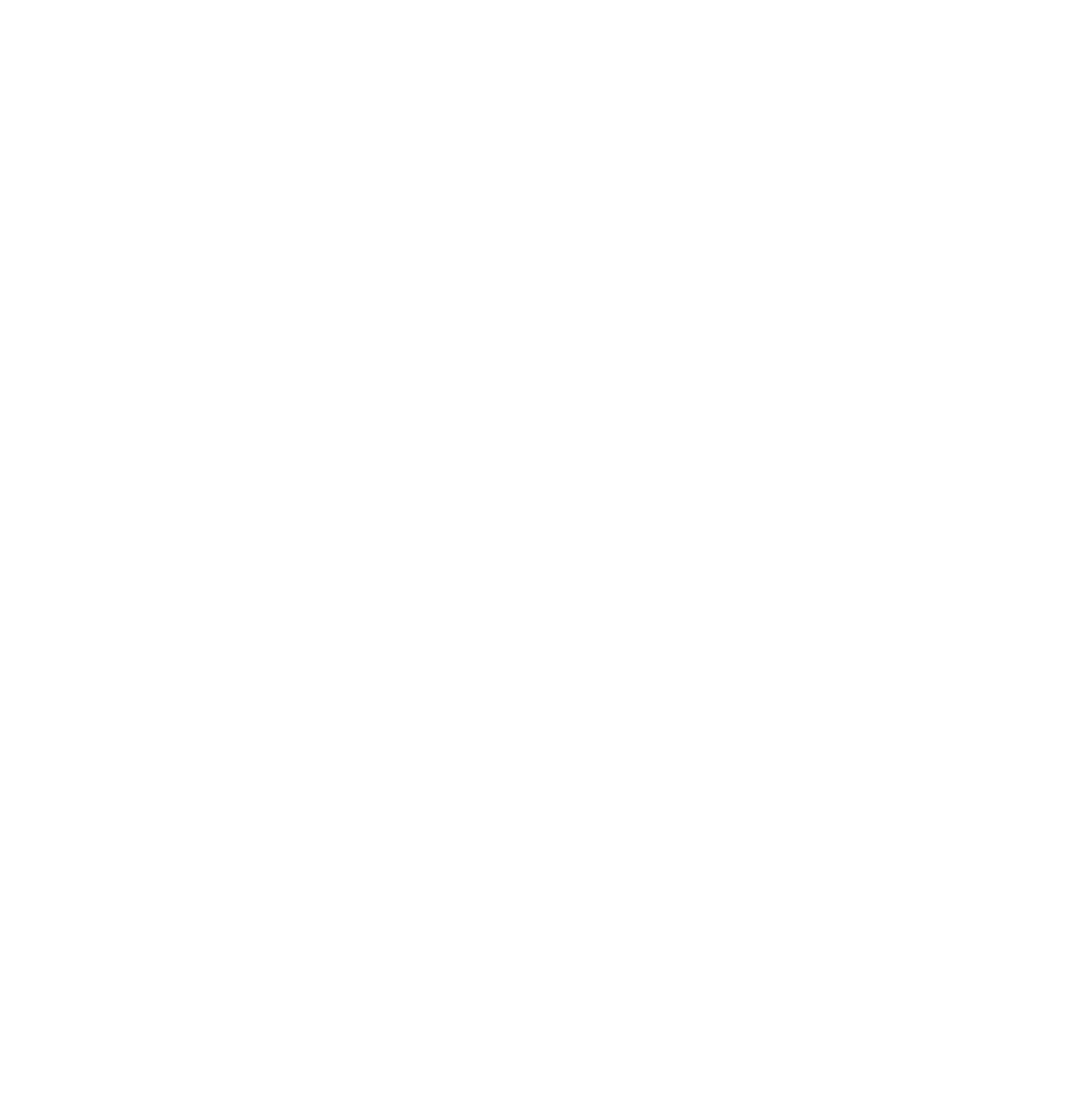
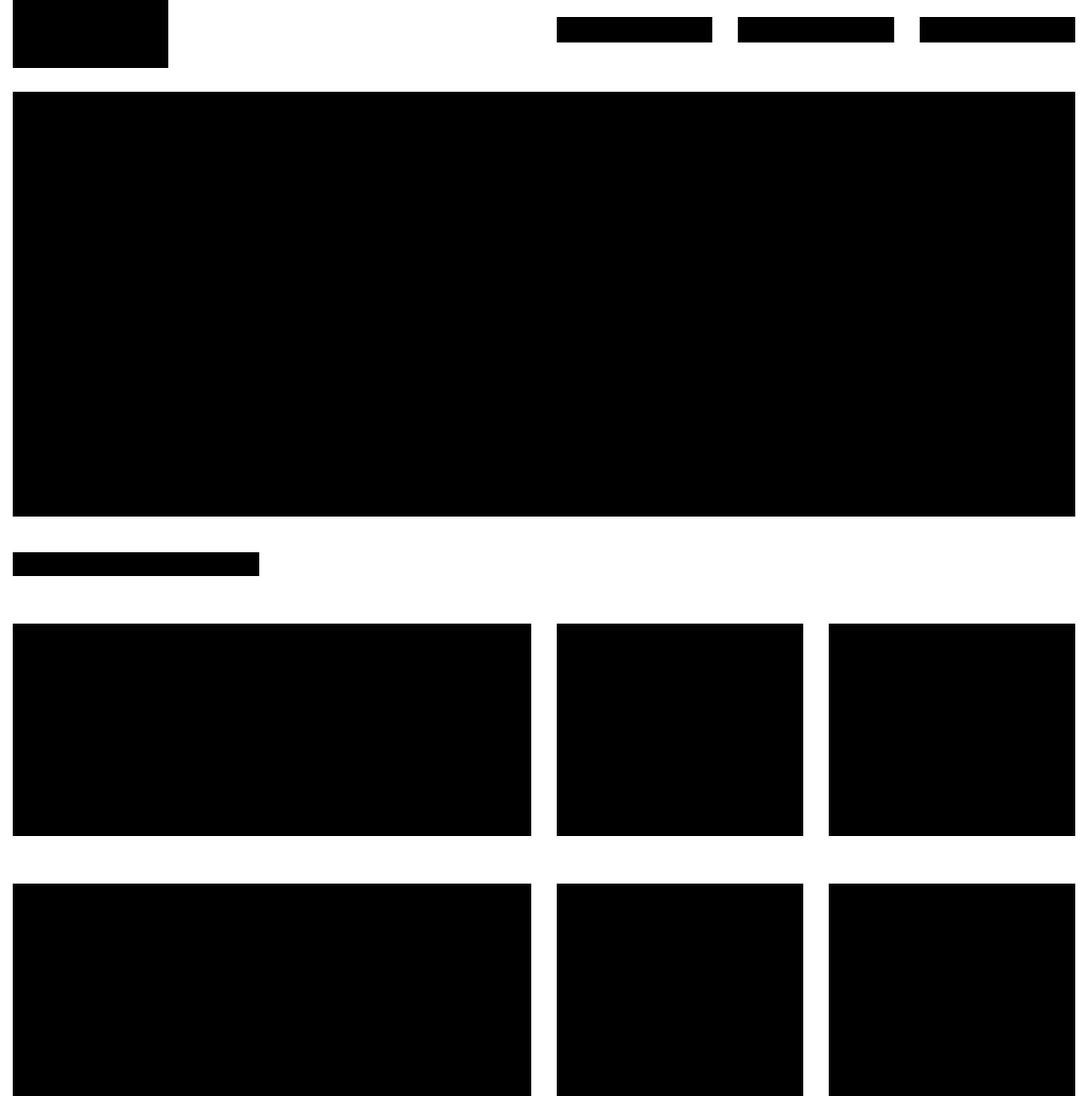
Before and after one commit to wvmonson/day4takehome, a plain HTML site: page index.html in a window 1280 px wide. Shown: the whole page at 85% size. Before the commit the page ends 800 px from the top, so only its background shows below. Drawn offline with Linux system fonts and the light colour scheme.

Commit message:
jacque said so

```diff
--- a/css/styles.css
+++ b/css/styles.css
@@ -0,0 +1,27 @@
+.black {
+  background-color: #000;
+}
+
+.icon {
+  height: 80px;
+}
+
+.nav {
+  height: 30px;
+  margin-top: 20px;
+}
+
+.hero {
+  margin-top: 2em;
+  height: 500px;
+}
+
+.title {
+  margin-top: 3em;
+  height: 2em;
+}
+
+.content-pic, .content {
+  height: 250px;
+  margin-top: 4em;
+}
--- a/index.html
+++ b/index.html
@@ -12,6 +12,58 @@
 
 <body>
 
+<div class="container-fluid">
+
+  <div class="row">
+    <div class="col-md-2">
+      <div class="icon black"></div>
+    </div>
+    <div class="col-md-2 col-md-offset-2"></div>
+    <div class="col-md-2">
+      <div class="nav black"></div>
+    </div>
+    <div class="col-md-2">
+      <div class="nav black"></div>
+    </div>
+    <div class="col-md-2">
+      <div class="nav black"></div>
+    </div>
+  </div>
+
+  <div class="row">
+    <div class="col-md-12">
+      <div class="hero black"></div>
+    </div>
+  </div>
+
+  <div class="row">
+    <div class="col-md-3">
+      <div class="black title"></div>
+    </div>
+  </div>
+  <div class="row">
+    <div class="col-md-6">
+      <div class="black content-pic"></div>
+    </div>
+    <div class="col-md-3">
+      <div class="black content"></div>
+    </div>
+    <div class="col-md-3">
+      <div class="black content"></div>
+    </div>
+  </div>
+  <div class="row">
+    <div class="col-md-6">
+      <div class="black content"></div>
+    </div>
+    <div class="col-md-3">
+      <div class="black content"></div>
+    </div>
+    <div class="col-md-3">
+      <div class="black content"></div>
+    </div>
+  </div>
+</div>
 
 
 </body>
```
